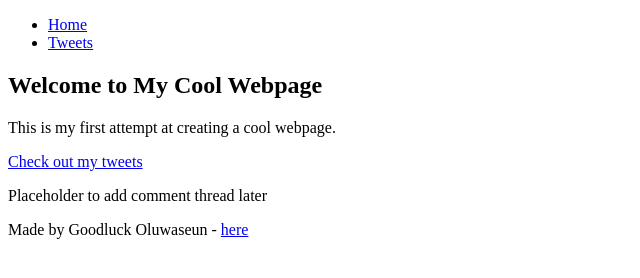
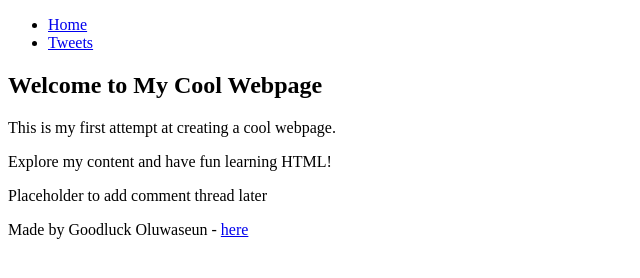
Before and after one commit to Kingozay/My_First_Portfolio, a plain HTML site: page html_basic/index.html in a window 1280 px wide. Shown: the whole page, without its empty margins (0-640 px from the left). Drawn offline with Linux system fonts and the light colour scheme.

```diff
--- a/html_basic/index.html
+++ b/html_basic/index.html
@@ -20,7 +20,7 @@
         <article>
             <h1>Welcome to My Cool Webpage</h1>
             <p>This is my first attempt at creating a cool webpage.</p>
-            <p><a href="tweets.html">Check out my tweets</a></p>
+            <p>Explore my content and have fun learning HTML!</p>
         </article>
 
         <!-- Aside Section -->
```
Also changed, not shown: html_basic/tweets.html (line endings or trailing spaces).
